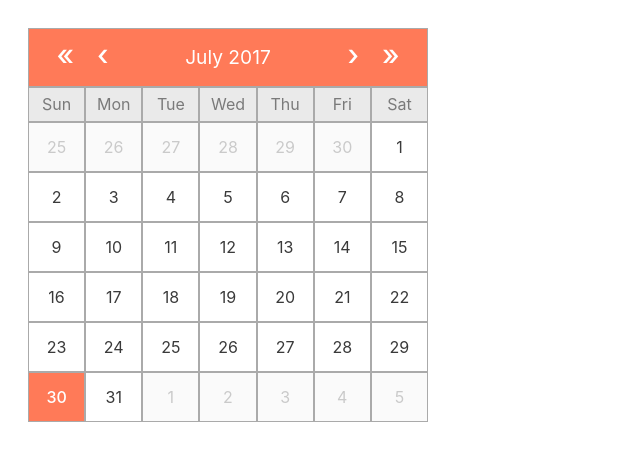
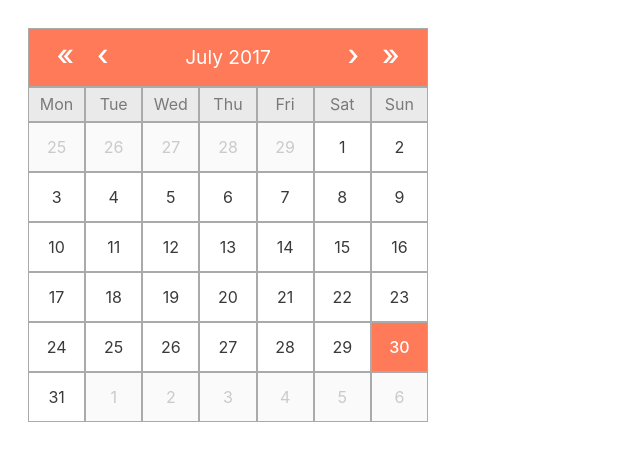
Before and after one commit to aak74/vue-calendar, a Vue app: page / in a window 1280 px wide. Shown: the top 460 px of the page, without its empty margins (0-640 px from the left). Built offline with nearby package versions, Linux system fonts and the light colour scheme.

Commit message:
prop startWeek

```diff
--- a/config/index.js
+++ b/config/index.js
@@ -23,7 +23,7 @@ module.exports = {
   },
   dev: {
     env: require('./dev.env'),
-    port: 8080,
+    port: 8090,
     autoOpenBrowser: true,
     assetsSubDirectory: 'static',
     assetsPublicPath: '/',
--- a/src/components/Calendar.vue
+++ b/src/components/Calendar.vue
@@ -12,7 +12,7 @@
     </div>
     <div class='weekdays'>
       <div class='weekday' v-for='weekday in weekdays'>
-        {{ weekday.label_3 }}
+        {{ weekday.nameShort }}
       </div>
     </div>
     <div class='week' v-for='week in weeks'>
@@ -28,7 +28,20 @@
 <script>
 // Calendar data
 const _daysInMonths = [31, 28, 31, 30, 31, 30, 31, 31, 30, 31, 30, 31];
-const _weekdayLabels = ['Sunday', 'Monday', 'Tuesday', 'Wednesday', 'Thursday', 'Friday', 'Saturday'];
+const startWeek = 1;
+// const startWeek = 0;
+const _weekdayLabels = [
+  {name:'Sunday', nameShort: 'Sun'},
+  {name:'Monday', nameShort: 'Mon'},
+  {name:'Tuesday', nameShort: 'Tue'},
+  {name:'Wednesday', nameShort: 'Wed'},
+  {name:'Thursday', nameShort: 'Thu'},
+  {name:'Friday', nameShort: 'Fri'},
+  {name:'Saturday', nameShort: 'Sat'},
+  {name:'Sunday', nameShort: 'Sun'},
+];
+// const _weekdayLabels = ['Monday', 'Tuesday', 'Wednesday', 'Thursday', 'Friday', 'Saturday', 'Sunday'];
+// const _weekdayLabels = ['Sunday', 'Monday', 'Tuesday', 'Wednesday', 'Thursday', 'Friday', 'Saturday'];
 const _monthLabels = ['January', 'February', 'March', 'April', 'May', 'June', 'July', 'August', 'September', 'October', 'November', 'December'];
 const _today = new Date();
 const _todayComps = {
@@ -96,13 +109,10 @@ export default {
     },
     // State for weekday header (no dependencies yet...)
     weekdays() {
-      return _weekdayLabels.map((wl, i) => ({
-        label: wl,
-        label_1: wl.substring(0, 1),
-        label_2: wl.substring(0, 2),
-        label_3: wl.substring(0, 3),
-        number: i + 1,
-      }));
+      // if (startWeek) {
+      //   return _weekdayLabels.slice(startWeek);
+      // }
+      return _weekdayLabels.slice(startWeek, 7 + startWeek);
     },
     // State for calendar header
     header() {
@@ -116,6 +126,7 @@ export default {
     },
     // Returns number for first weekday (1-7), starting from Sunday
     firstWeekdayInMonth() {
+      // console.log('firstWeekdayInMonth', new Date(this.year, this.monthIndex, 1).getDay() + 1);
       return new Date(this.year, this.monthIndex, 1).getDay() + 1;
     },
     // Returns number of days in the current month
@@ -130,14 +141,15 @@ export default {
       let previousMonth = true,
         thisMonth = false,
         nextMonth = false;
-      let day = this.previousMonthComps.days - this.firstWeekdayInMonth + 2;
+      let day = this.previousMonthComps.days - this.firstWeekdayInMonth + 3 - startWeek;
+      // let day = this.previousMonthComps.days - this.firstWeekdayInMonth + 3;
       let month = this.previousMonthComps.month;
       let year = this.previousMonthComps.year;
       // Cycle through each week of the month, up to 6 total
       for (let w = 1; w <= 6 && !nextMonth; w++) {
         // Cycle through each weekday
         const week = [];
-        for (let d = 1; d <= 7; d++) {
+        for (let d = 1 + startWeek; d <= 7 + startWeek; d++) {
 
           // We need to know when to start counting actual month days
           if (previousMonth && d >= this.firstWeekdayInMonth) {
```
Also changed, not shown: 1 other file (tests, documents, lock files or other folders).
